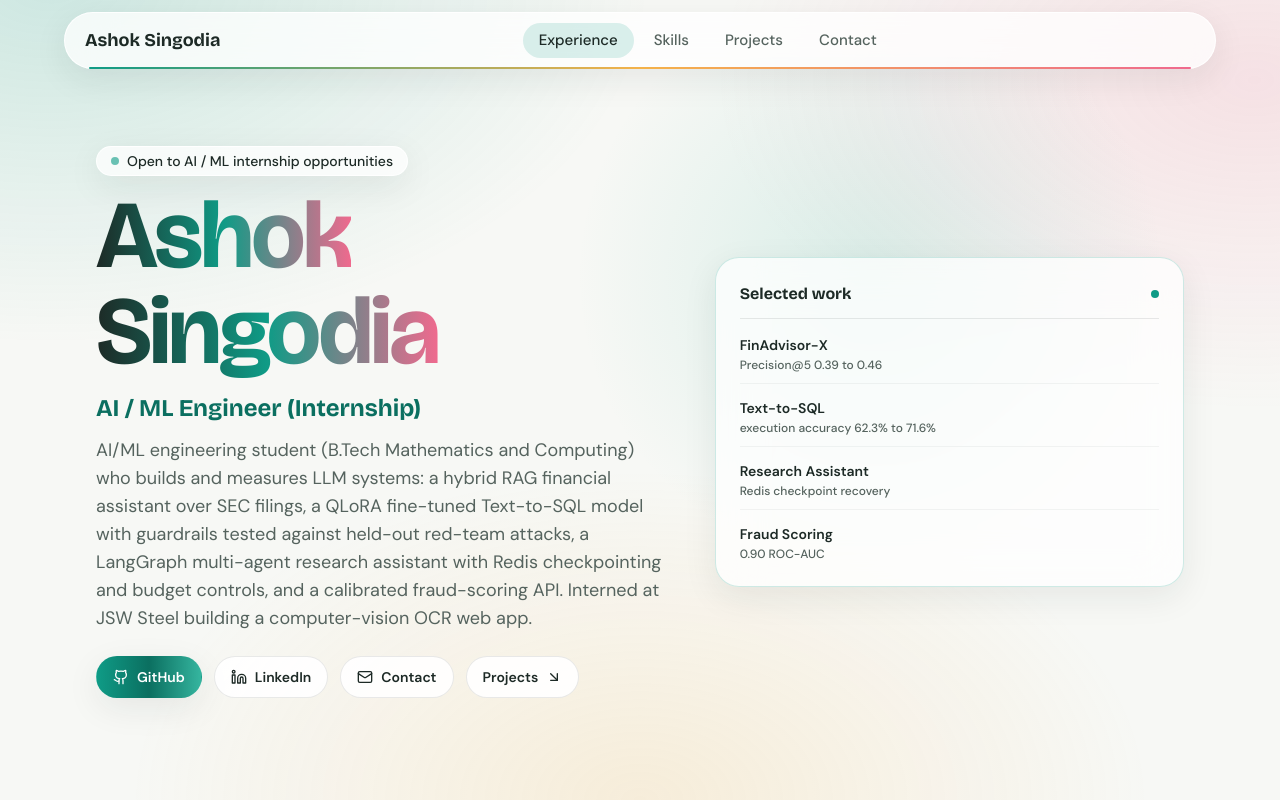
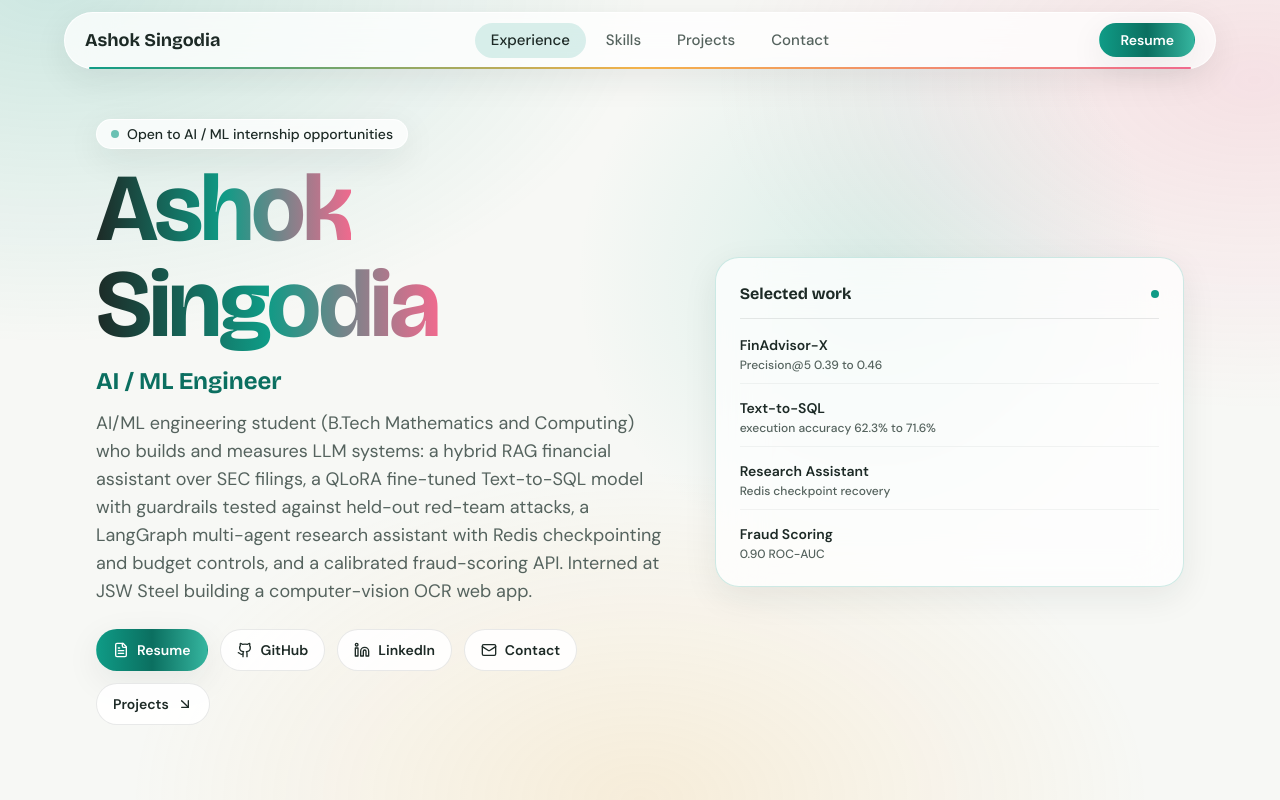
Before and after one commit to AshokSingodia-Codes/ashok-portfolio, a React (Vite) app: page / in a window 1280 px wide. Shown: the top 800 px of the page. Built offline with nearby package versions, Linux system fonts and the light colour scheme.

Commit message:
skills & hero: update skills list, add resume link, and remove (Internship) from role

```diff
--- a/index.html
+++ b/index.html
@@ -3,21 +3,21 @@
 <head>
 <meta charset="UTF-8" />
 <meta name="viewport" content="width=device-width, initial-scale=1" />
-<title>Ashok Singodia | AI / ML Engineer (Internship)</title>
+<title>Ashok Singodia | AI / ML Engineer</title>
 <meta name="description" content="AI/ML engineering student building RAG pipelines, a QLoRA fine-tuned Text-to-SQL model, LangGraph agents and a fraud-scoring API." />
 <meta name="author" content="Ashok Singodia" />
 <meta name="theme-color" content="#f6f7f4" />
 <meta property="og:type" content="website" />
-<meta property="og:title" content="Ashok Singodia | AI / ML Engineer (Internship)" />
+<meta property="og:title" content="Ashok Singodia | AI / ML Engineer" />
 <meta property="og:description" content="AI/ML engineering student building RAG pipelines, a QLoRA fine-tuned Text-to-SQL model, LangGraph agents and a fraud-scoring API." />
 <meta name="twitter:card" content="summary" />
-<meta name="twitter:title" content="Ashok Singodia | AI / ML Engineer (Internship)" />
+<meta name="twitter:title" content="Ashok Singodia | AI / ML Engineer" />
 <meta name="twitter:description" content="AI/ML engineering student building RAG pipelines, a QLoRA fine-tuned Text-to-SQL model, LangGraph agents and a fraud-scoring API." />
 <link rel="icon" href="/favicon.svg" type="image/svg+xml" />
 <link rel="preconnect" href="https://fonts.googleapis.com" />
 <link rel="preconnect" href="https://fonts.gstatic.com" crossorigin />
 <link href="https://fonts.googleapis.com/css2?family=Bricolage+Grotesque:opsz,wght@12..96,500;12..96,700&family=DM+Sans:wght@400;500;600&display=swap" rel="stylesheet" />
-<script type="application/ld+json">{"@context":"https://schema.org","@type":"Person","name":"Ashok Singodia","jobTitle":"AI / ML Engineer (Internship)","email":"mailto:ashokbadu01@gmail.com","sameAs":["https://github.com/AshokSingodia-Codes","https://www.linkedin.com/in/ashok-singodia-3821a7292/"],"alumniOf":"Central University of Karnataka, Kalaburagi"}</script>
+<script type="application/ld+json">{"@context":"https://schema.org","@type":"Person","name":"Ashok Singodia","jobTitle":"AI / ML Engineer","email":"mailto:ashokbadu01@gmail.com","sameAs":["https://github.com/AshokSingodia-Codes","https://www.linkedin.com/in/ashok-singodia-3821a7292/"],"alumniOf":"Central University of Karnataka, Kalaburagi"}</script>
 </head>
 <body><div id="root"></div><script type="module" src="/src/main.tsx"></script></body>
 </html>
--- a/src/components/Hero.tsx
+++ b/src/components/Hero.tsx
@@ -1,6 +1,6 @@
 import { useState, type PointerEvent } from 'react'
 import { motion, useReducedMotion } from 'framer-motion'
-import { ArrowDownRight, Github, Linkedin, Mail } from 'lucide-react'
+import { ArrowDownRight, FileText, Github, Linkedin, Mail } from 'lucide-react'
 import { profile } from '../data/portfolio'
 
 const words = profile.name.split(' ')
@@ -50,7 +50,10 @@ export default function Hero() {
         <p className="mt-3 max-w-xl text-sm leading-relaxed text-mute sm:text-base md:text-lg">{profile.summary}</p>
 
         <div className="mt-6 flex flex-wrap gap-2.5 sm:gap-3">
-          <a className="btn btn-primary shadow-soft !py-2 !px-3.5 text-sm sm:!py-2.5 sm:!px-4" href={profile.github} target="_blank" rel="noopener noreferrer">
+          <a className="btn btn-primary shadow-soft !py-2 !px-3.5 text-sm sm:!py-2.5 sm:!px-4" href={profile.resume} target="_blank" rel="noopener noreferrer">
+            <FileText size={16} /> Resume
+          </a>
+          <a className="btn !py-2 !px-3.5 text-sm sm:!py-2.5 sm:!px-4" href={profile.github} target="_blank" rel="noopener noreferrer">
             <Github size={16} /> GitHub
           </a>
           <a className="btn !py-2 !px-3.5 text-sm sm:!py-2.5 sm:!px-4" href={profile.linkedin} target="_blank" rel="noopener noreferrer">
--- a/src/components/Navbar.tsx
+++ b/src/components/Navbar.tsx
@@ -22,13 +22,14 @@ export default function Navbar() {
         <nav aria-label="Primary" className="hidden gap-1 md:flex">
           {nav.map(([label, id]) => <a key={id} href={`#${id}`} aria-current={active === id ? 'true' : undefined} className={`rounded-full px-4 py-1.5 text-[15px] font-medium transition ${active === id ? 'bg-teal/15 text-ink' : 'text-mute hover:text-ink'}`}>{label}</a>)}
         </nav>
-        <div className="hidden md:block" />
+        <a href={profile.resume} target="_blank" rel="noopener noreferrer" className="btn btn-primary hidden !py-1.5 text-sm md:inline-flex">Resume</a>
         <button className="grid h-11 w-11 place-items-center md:hidden" aria-expanded={open} aria-controls="mobile-menu" aria-label="Toggle menu" onClick={() => setOpen(o => !o)}>{open ? <X /> : <Menu />}</button>
         <motion.div style={{ scaleX }} className="absolute inset-x-6 -bottom-px h-0.5 origin-left rounded bg-gradient-to-r from-teal via-amber to-rose" />
       </div>
       <AnimatePresence>
         {open && <motion.nav id="mobile-menu" aria-label="Mobile" initial={{ opacity: 0, y: -8 }} animate={{ opacity: 1, y: 0 }} exit={{ opacity: 0, y: -8 }} className="glass mt-2 grid gap-1 rounded-3xl p-3 md:hidden">
           {nav.map(([label, id]) => <a key={id} href={`#${id}`} onClick={() => setOpen(false)} className="rounded-2xl px-4 py-3 font-medium hover:bg-teal/10">{label}</a>)}
+          <a href={profile.resume} target="_blank" rel="noopener noreferrer" className="btn btn-primary mt-1 justify-center">View Resume</a>
         </motion.nav>}
       </AnimatePresence>
     </header>
--- a/src/data/portfolio.ts
+++ b/src/data/portfolio.ts
@@ -2,12 +2,13 @@ export const GH = 'https://github.com/AshokSingodia-Codes'
 
 export const profile = {
   name: 'Ashok Singodia',
-  role: 'AI / ML Engineer (Internship)',
+  role: 'AI / ML Engineer',
   summary:
     'AI/ML engineering student (B.Tech Mathematics and Computing) who builds and measures LLM systems: a hybrid RAG financial assistant over SEC filings, a QLoRA fine-tuned Text-to-SQL model with guardrails tested against held-out red-team attacks, a LangGraph multi-agent research assistant with Redis checkpointing and budget controls, and a calibrated fraud-scoring API. Interned at JSW Steel building a computer-vision OCR web app.',
   email: 'ashokbadu01@gmail.com',
   linkedin: 'https://www.linkedin.com/in/ashok-singodia-3821a7292/',
   github: GH,
+  resume: 'https://drive.google.com/file/d/1gCLmacFq-tit6YBuqPA_mVrKTZp03LX6/view?usp=sharing',
 }
 
 export const nav = [
@@ -68,7 +69,7 @@ export const skills: Record<string, string[]> = {
     'ROC-AUC',
     'PR-AUC',
   ],
-  Programming: ['Python', 'SQL', 'TypeScript', 'JavaScript', 'MATLAB'],
+  Programming: ['Python', 'SQL', 'C++', 'C++ with OOPs', 'R', 'JavaScript', 'MATLAB'],
   'Backend and Data': [
     'FastAPI',
     'REST APIs',
@@ -87,8 +88,6 @@ export const skills: Record<string, string[]> = {
     'Docker Compose',
     'GitHub Actions (CI/CD)',
     'pytest',
-    'Prometheus',
-    'Grafana',
     'Git',
     'Render',
     'Vercel',
@@ -129,10 +128,10 @@ export const projects: Project[] = [
       'Agentic Pipeline: LangGraph workflow (router, decomposition, hybrid retriever, math solver, live market data) for grounded Q&A over SEC 10-K filings and finance books.',
       'Accuracy Control: Python calculators (DCF, WACC, NPV, CAGR, SIP, Indian tax) replace LLM arithmetic; 0% hallucination on 10 out-of-corpus trap questions.',
       'Security: JWT + email OTP, bcrypt and pytest-tested per-user data isolation.',
-      'Deployment: Groq -> GitHub Models -> OpenRouter -> Gemini fallback; React 19 + TypeScript on Vercel, FastAPI on Render, CI with GitHub Actions.',
+      'Deployment: Groq -> GitHub Models -> OpenRouter -> Gemini fallback; React on Vercel, FastAPI on Render, CI with GitHub Actions.',
       'Evaluation: Harness for Precision@5, recall, MRR, router accuracy and hallucination rate.',
     ],
-    stack: ['LangGraph', 'Neo4j', 'FastAPI', 'React 19', 'TypeScript', 'Docker', 'Python', 'pytest'],
+    stack: ['LangGraph', 'Neo4j', 'FastAPI', 'React', 'Docker', 'Python', 'pytest'],
   },
   {
     repo: 'fine-tuned-text2sql',
@@ -169,8 +168,8 @@ export const projects: Project[] = [
     features: [
       'Modeling: LightGBM on highly imbalanced data with a strict time-based holdout, isotonic probability calibration, and a feature builder shared by training and serving; 0.90 ROC-AUC and 0.53 PR-AUC.',
       'Cost-Based Decisions: APPROVE / MANUAL REVIEW / BLOCK thresholds optimized on an asymmetric cost matrix ($10 review cost vs. chargeback loss); top-5 SHAP reason codes per prediction.',
-      'Serving and MLOps: FastAPI with API-key auth, Redis rate limiting and PostgreSQL audit logging; Prometheus and Grafana monitoring; Docker Compose, GitHub Actions CI/CD, pytest; deployed on Render and Vercel.',
+      'Serving and MLOps: FastAPI with API-key auth, Redis rate limiting and PostgreSQL audit logging; Docker Compose, GitHub Actions CI/CD, pytest; deployed on Render and Vercel.',
     ],
-    stack: ['LightGBM', 'FastAPI', 'Redis', 'PostgreSQL', 'Docker Compose', 'Prometheus', 'Grafana', 'pytest'],
+    stack: ['LightGBM', 'FastAPI', 'Redis', 'PostgreSQL', 'Docker Compose', 'pytest'],
   },
 ]
```
